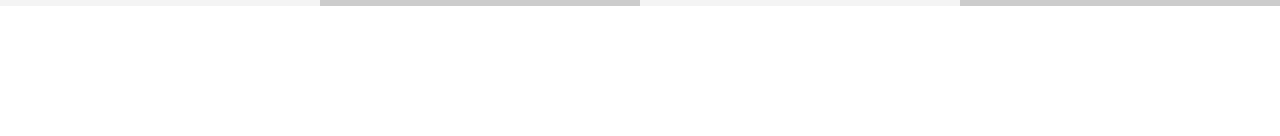
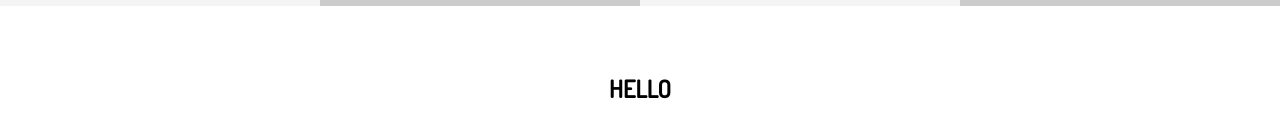
Before and after one commit to amitco6/Portflio-website, a website: page index.html in a window 1280 px wide. Shown: the part 1492-1628 px from the top of the page. Before the commit the page ends 1594 px from the top, so only its background shows below. Drawn offline with Linux system fonts and the light colour scheme.

Commit message:
Update index.html

```diff
--- a/index.html
+++ b/index.html
@@ -130,7 +130,7 @@
     <!--Section C: Process-->
     <section id="home-c" class="text-center py-2">
         <div class="conatiner">
-            <h2></h2>
+            <h2>hello</h2>
         </div>
 
 
```
